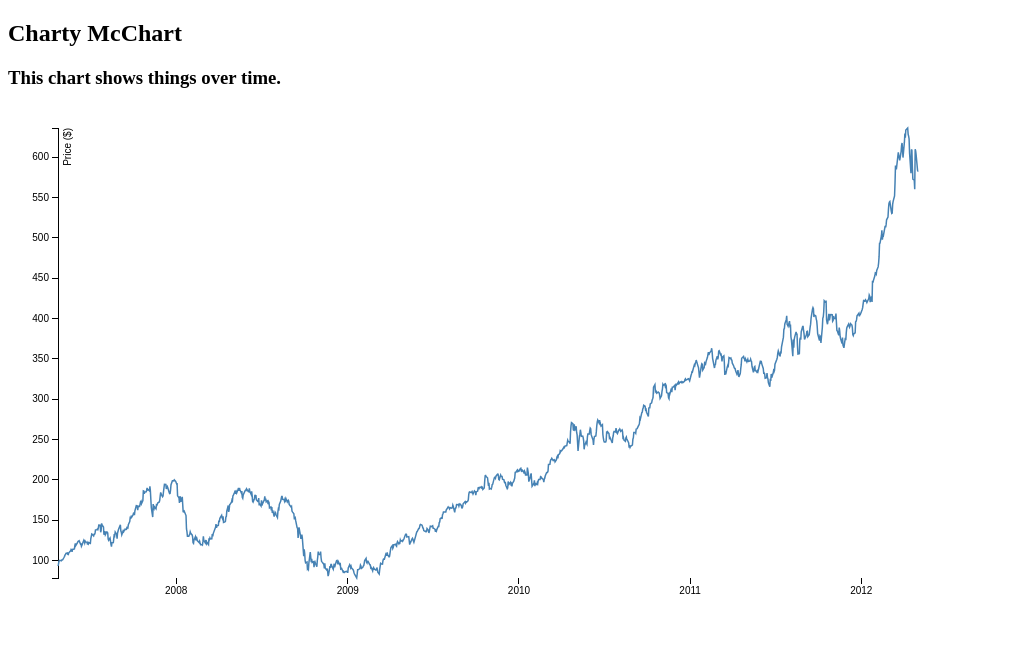
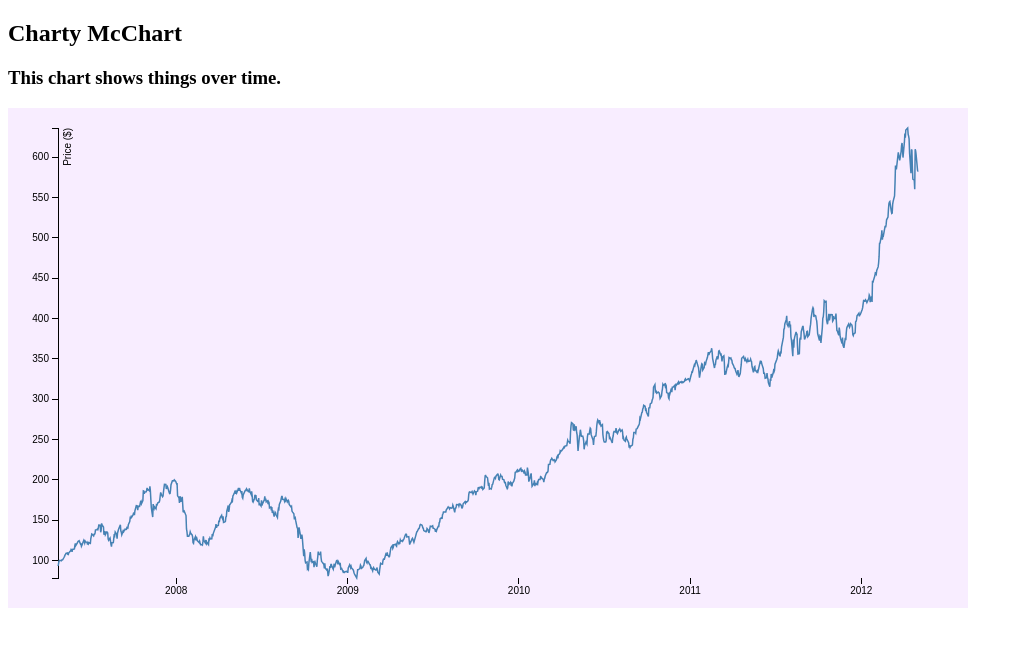
Before and after one commit to jaw547/chart-example, a plain HTML site: page index.html in a window 1280 px wide. Shown: the whole page, without its empty margins (0-1023 px from the left). Drawn offline with nearby package versions, Linux system fonts and the light colour scheme.

Commit message:
make chart background pale purple

```diff
--- a/styles.css
+++ b/styles.css
@@ -1,5 +1,6 @@
 #apple-stock-chart {
   font: 10px sans-serif;
+  background-color: #f8edff
 }
 
 #apple-stock-chart .axis path,
```
